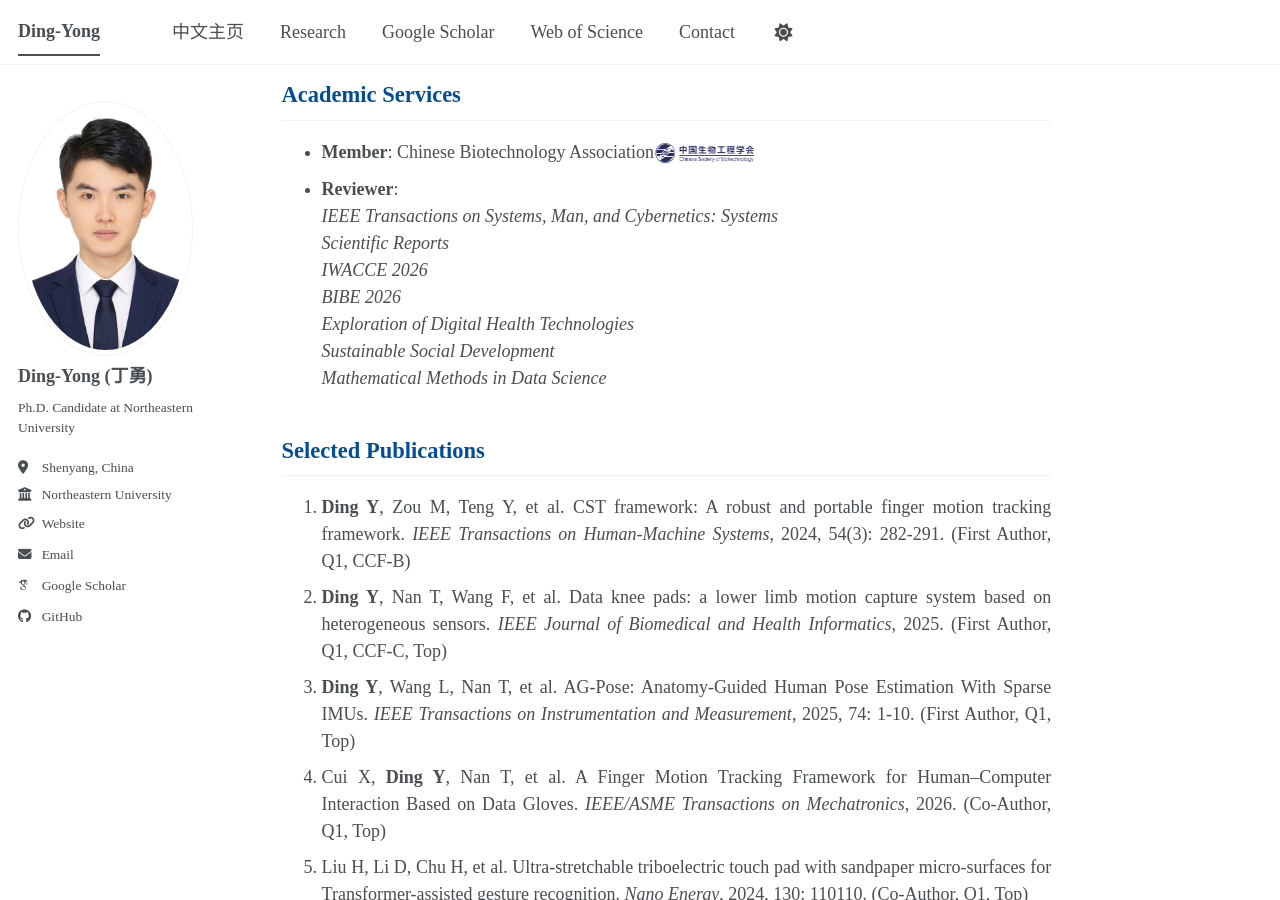
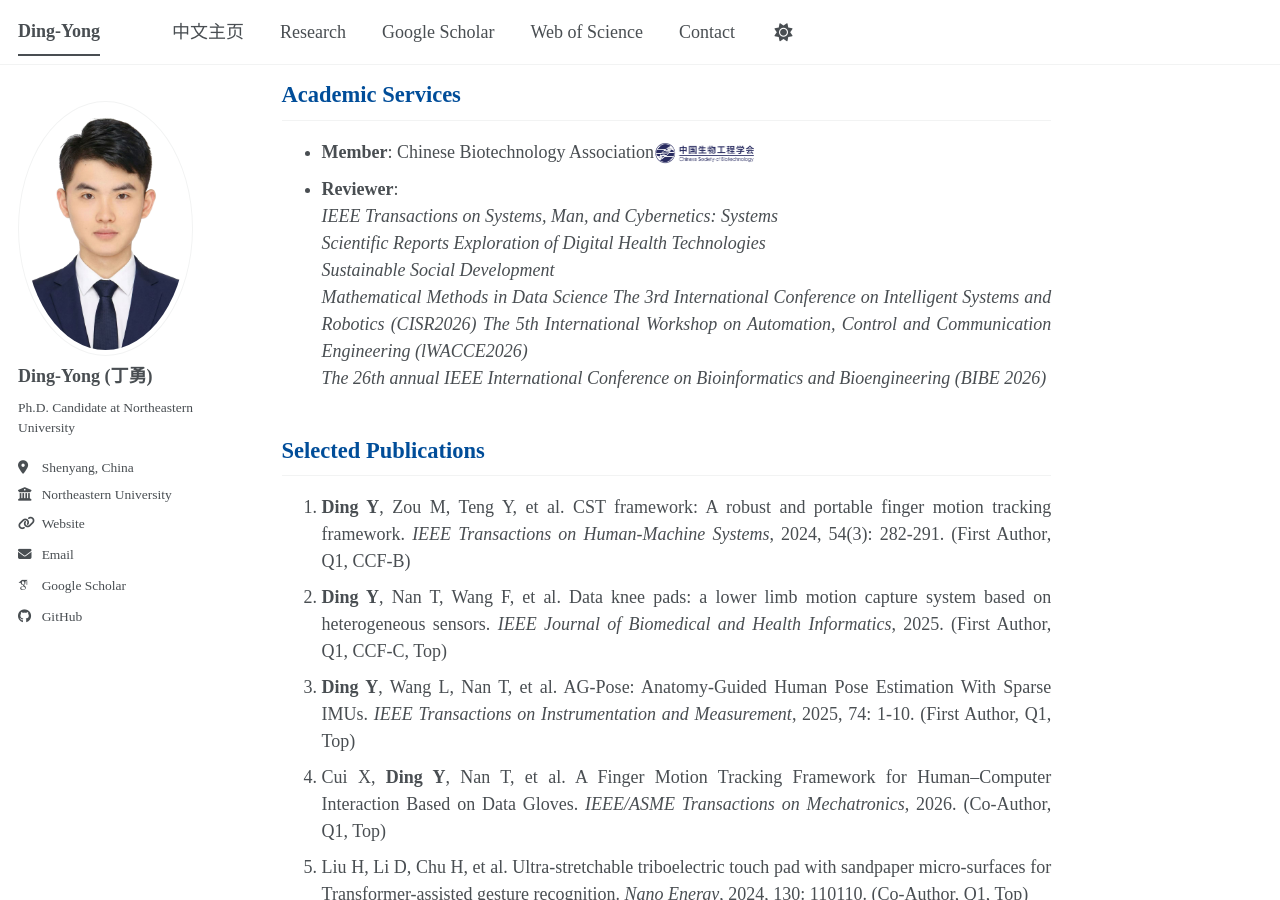
Before and after one commit to ding-yong/ding-yong.github.io, a Jekyll site: the page built from _pages/about.md, in a window 1280 px wide and 900 px high, scrolled down 643 px. Built offline with Jekyll 4.4.1, drawn with Linux system fonts in a browser that asks for light colours; some web fonts are replaced; a script bundle is joined from its source files by our own code; library files that are not in the unit come from our copies.

Commit message:
Update about.md

```diff
--- a/_pages/about.md
+++ b/_pages/about.md
@@ -21,11 +21,12 @@
 - **Reviewer**:
   *IEEE Transactions on Systems, Man, and Cybernetics: Systems*
   *Scientific Reports*
-  *IWACCE 2026*
-  *BIBE 2026*
   *Exploration of Digital Health Technologies*
   *Sustainable Social Development*
   *Mathematical Methods in Data Science*
+  *The 3rd International Conference on Intelligent Systems and Robotics (CISR2026)*
+  *The 5th International Workshop on Automation, Control and Communication Engineering (lWACCE2026)*
+  *The 26th annual IEEE International Conference on Bioinformatics and Bioengineering (BIBE 2026)*
 
 ## Selected Publications
 1. **Ding Y**, Zou M, Teng Y, et al. CST framework: A robust and portable finger motion tracking framework. *IEEE Transactions on Human-Machine Systems*, 2024, 54(3): 282-291. (First Author, Q1, CCF-B)
```
